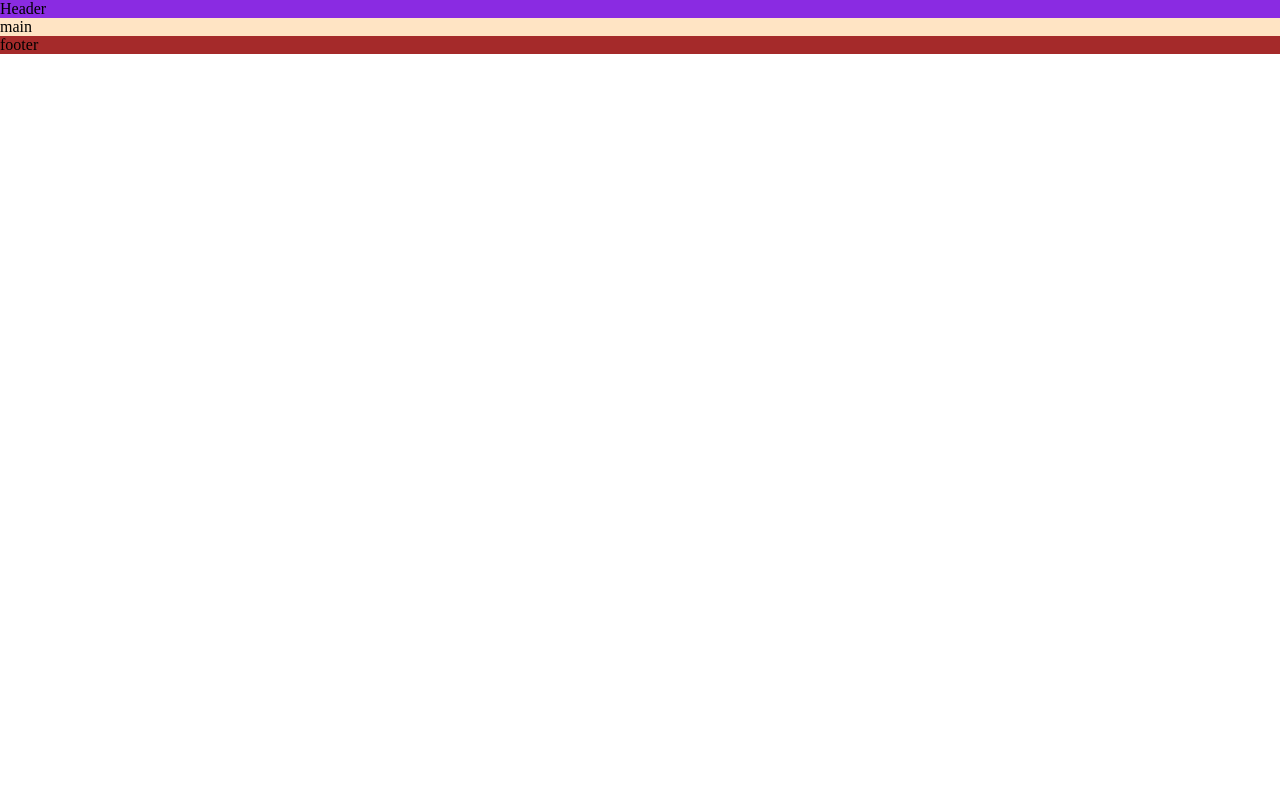
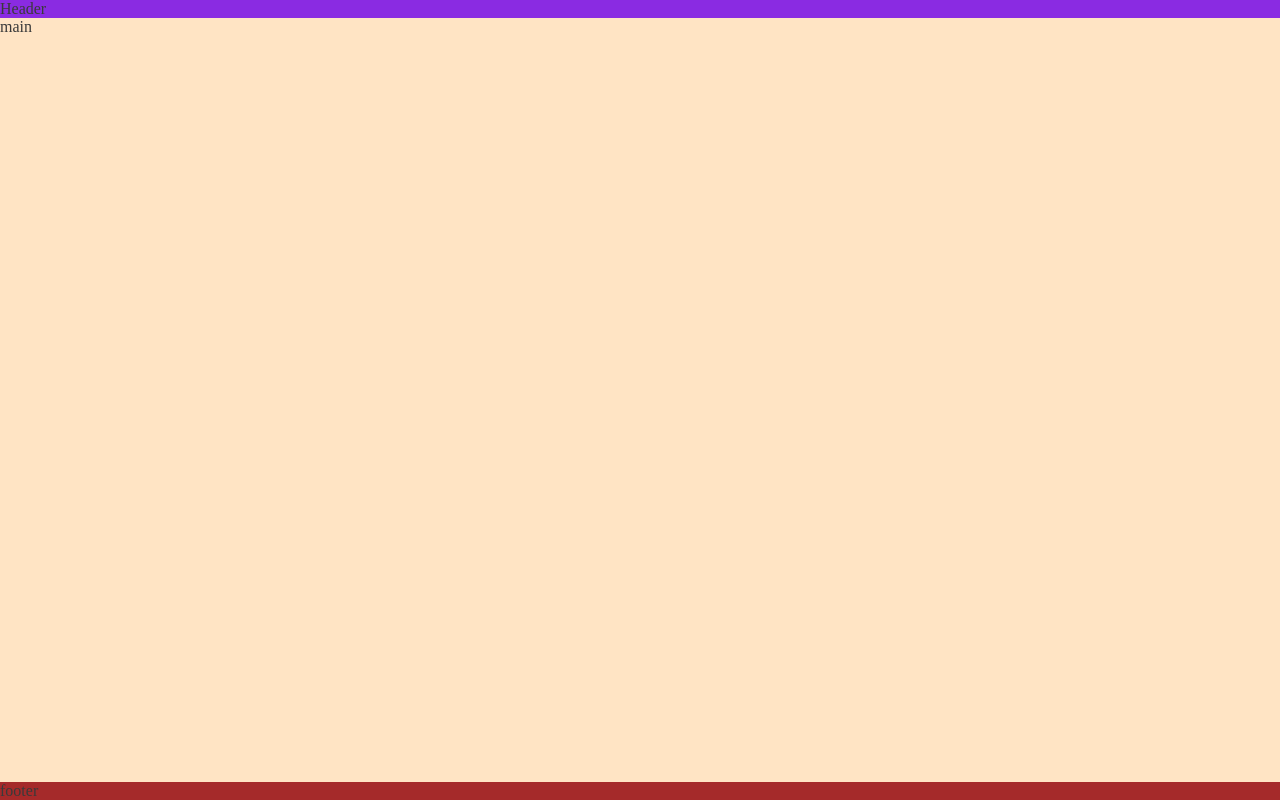
Before and after one commit to Flora-King/TopServices, a plain HTML site: page index.html in a window 1280 px wide. Drawn offline with Linux system fonts and the light colour scheme.

Commit message:
place footer to the bottm using css

```diff
--- a/assets/css/style.css
+++ b/assets/css/style.css
@@ -6,14 +6,22 @@
     box-sizing: border-box;
 }
 
+body {
+    min-height: 100vh;
+    display: flex;
+    flex-direction: column;
+    color: #3a3a3a;
+}
 /* header */
 header {
     background-color: blueviolet;
+
 }
 
 /* main content */
 main {
     background-color: bisque;
+    flex: 1 auto;
 }
 
 
```
